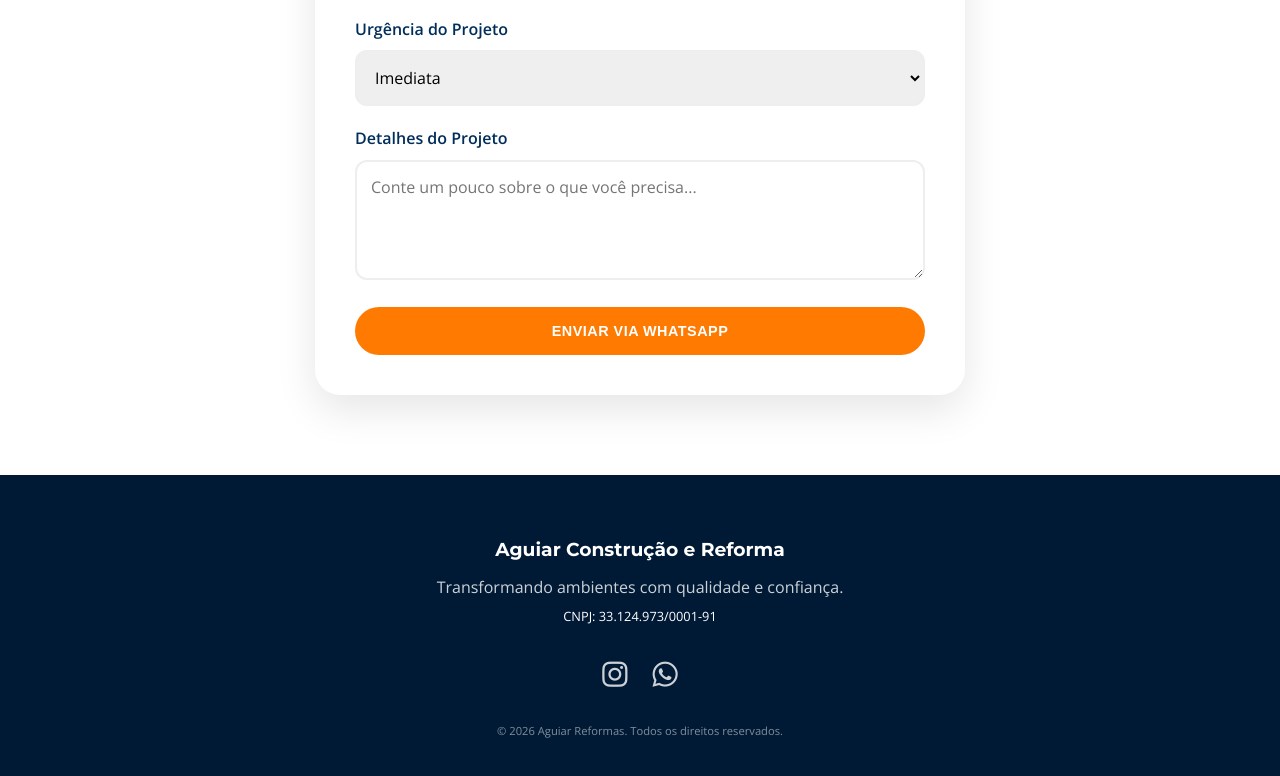
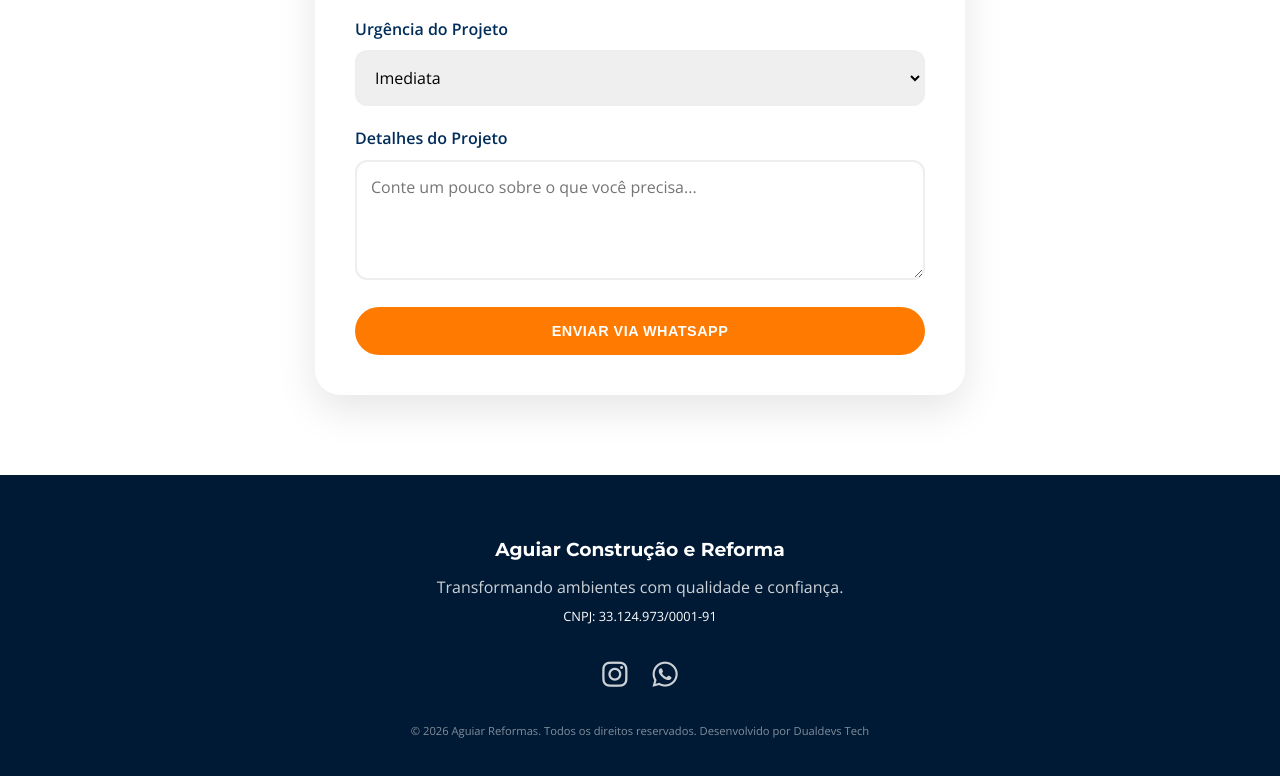
Before and after one commit to Alecamara1993/Aguiarconstrucaoereformas, a plain HTML site: page index.html in a window 1280 px wide. Shown: the part 2292-3068 px from the top of the page. Drawn offline with nearby package versions, Linux system fonts and the light colour scheme.

Commit message:
Update index.html

```diff
--- a/index.html
+++ b/index.html
@@ -255,7 +255,7 @@
                 <a href="https://instagram.com/construcaoereforma_aguiar" target="_blank"><i class="fab fa-instagram"></i></a>
                 <a href="https://wa.me/5521979664223" target="_blank"><i class="fab fa-whatsapp"></i></a>
             </div>
-            <p style="font-size: 0.7rem; opacity: 0.5;">&copy; 2026 Aguiar Reformas. Todos os direitos reservados.</p>
+            <p style="font-size: 0.7rem; opacity: 0.5;">&copy; 2026 Aguiar Reformas. Todos os direitos reservados. Desenvolvido por Dualdevs Tech</p>
         </div>
     </footer>
 
```
